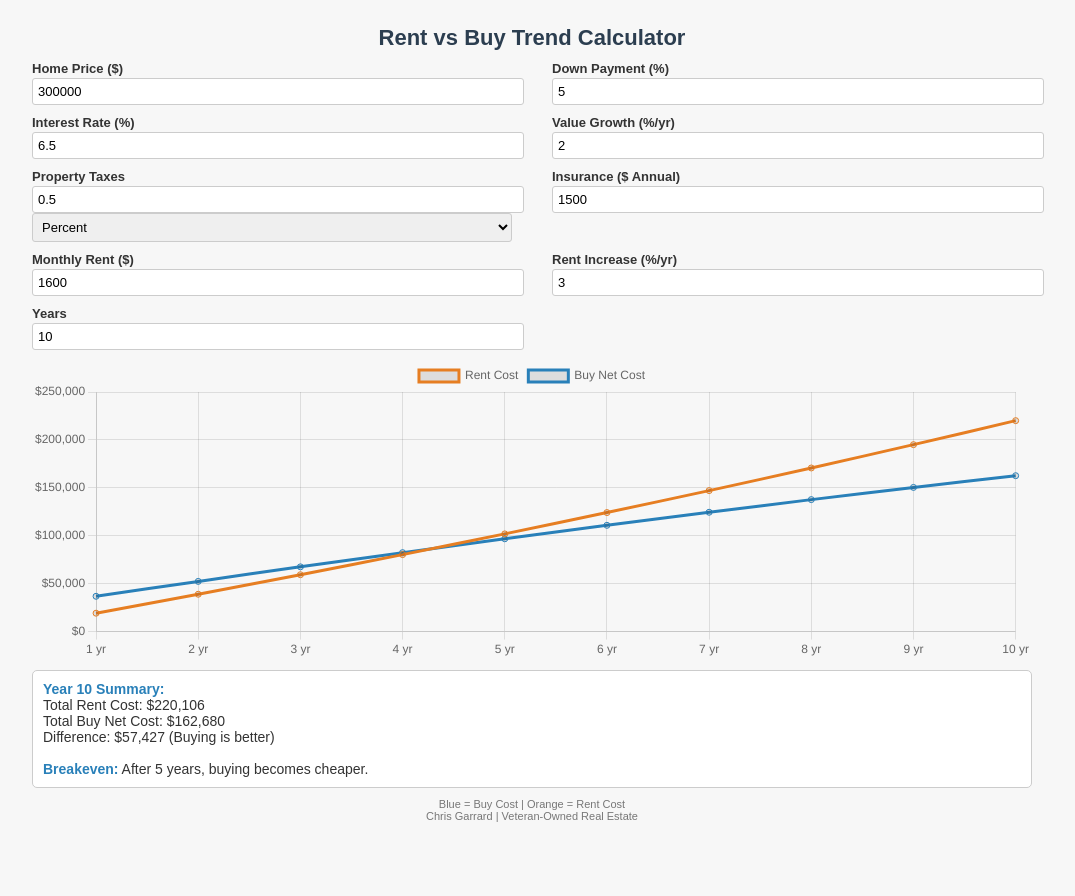
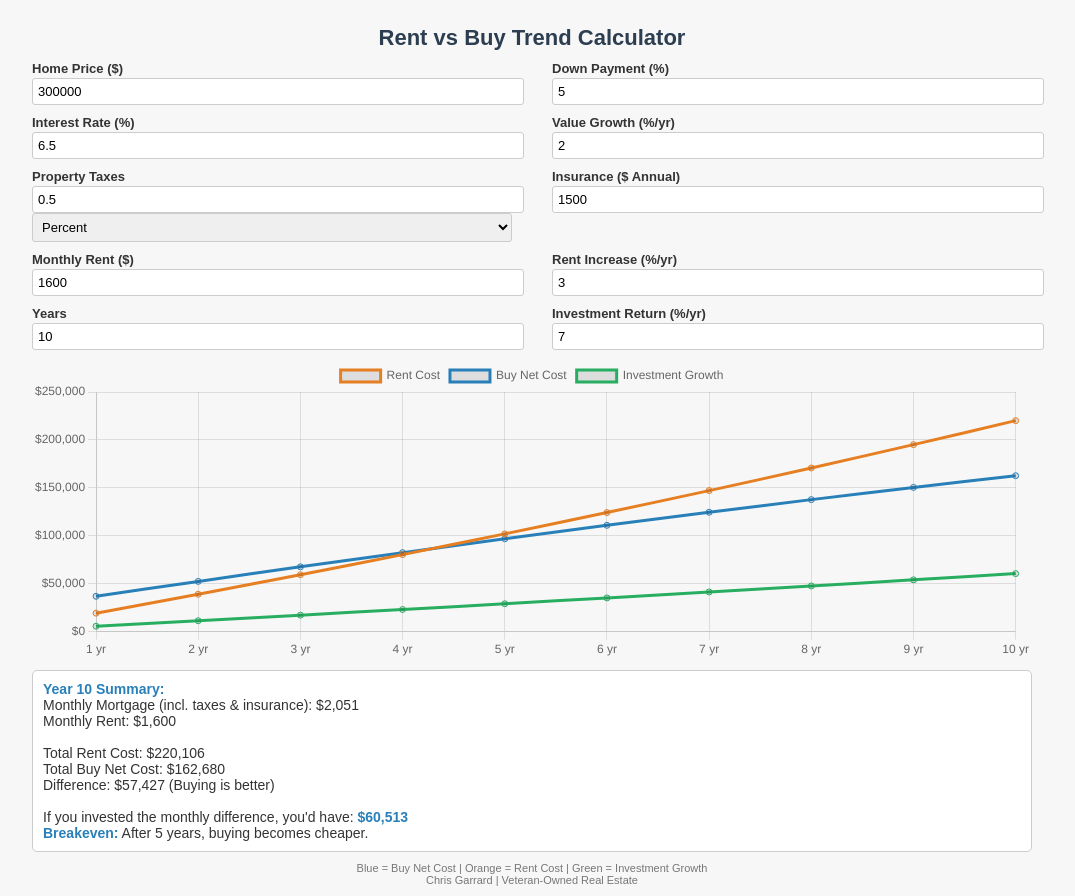
Before and after one commit to garrardrealty/rent-vs-buy, a plain HTML site: page index.html in a window 1280 px wide. Shown: the whole page, without its empty margins (108-1183 px from the left). Before the commit the page ends 832 px from the top, so only its background shows below. Drawn offline with nearby package versions, Linux system fonts and the light colour scheme.

Commit message:
Update index.html

```diff
--- a/index.html
+++ b/index.html
@@ -70,7 +70,7 @@
     <h1>Rent vs Buy Trend Calculator</h1>
 
     <div class="form-section">
-        <!-- Same inputs as before -->
+        <!-- Input Fields -->
         <div class="form-group">
             <label>Home Price ($)</label>
             <input type="number" id="homePrice" value="300000">
@@ -111,6 +111,10 @@
             <label>Years</label>
             <input type="number" id="years" value="10">
         </div>
+        <div class="form-group">
+            <label>Investment Return (%/yr)</label>
+            <input type="number" id="investmentReturn" value="7">
+        </div>
     </div>
 
     <canvas id="comparisonChart" width="100%"></canvas>
@@ -118,7 +122,7 @@
     <div class="summary" id="summary"></div>
 
     <footer>
-        Blue = Buy Cost | Orange = Rent Cost<br>
+        Blue = Buy Net Cost | Orange = Rent Cost | Green = Investment Growth<br>
         Chris Garrard | Veteran-Owned Real Estate
     </footer>
 
@@ -142,6 +146,8 @@
             let monthlyRent = getValue('monthlyRent');
             const rentIncrease = getValue('rentIncrease') / 100;
             const years = getValue('years');
+            const annualStockReturn = getValue('investmentReturn') / 100;
+            const stockReturnMonthly = Math.pow(1 + annualStockReturn, 1 / 12) - 1;
 
             const downPayment = homePrice * (downPaymentPercent / 100);
             const loanAmount = homePrice - downPayment;
@@ -154,9 +160,11 @@
             let rentPaid = 0;
             let homeValue = homePrice;
             let remainingLoan = loanAmount;
+            let futureStockValue = 0;
 
             let rentData = [];
             let buyData = [];
+            let investData = [];
             let labels = [];
 
             let breakevenYear = null;
@@ -173,8 +181,16 @@
 
                 const buyNetCost = downPayment + (totalMonthlyMortgage * i * 12) - cashAfterSale;
 
+                const monthlyDifference = totalMonthlyMortgage - (rentPaid / i / 12);
+                if (monthlyDifference > 0) {
+                    for (let m = 0; m < 12; m++) {
+                        futureStockValue = (futureStockValue + monthlyDifference) * (1 + stockReturnMonthly);
+                    }
+                }
+
                 rentData.push(rentPaid);
                 buyData.push(buyNetCost);
+                investData.push(futureStockValue);
                 labels.push(i + ' yr');
 
                 if (!breakevenYear && buyNetCost < rentPaid) {
@@ -182,24 +198,28 @@
                 }
             }
 
-            updateChart(labels, rentData, buyData);
+            updateChart(labels, rentData, buyData, investData);
 
-            const lastYear = years;
             const rentFinal = rentData[years - 1];
             const buyFinal = buyData[years - 1];
             const diff = Math.abs(rentFinal - buyFinal);
             const betterOption = (rentFinal < buyFinal) ? "Renting" : "Buying";
 
             document.getElementById('summary').innerHTML = `
-                <strong>Year ${lastYear} Summary:</strong><br>
+                <strong>Year ${years} Summary:</strong><br>
+                Monthly Mortgage (incl. taxes & insurance): $${formatNumber(totalMonthlyMortgage)}<br>
+                Monthly Rent: $${formatNumber(monthlyRent / Math.pow(1 + rentIncrease, years))}<br><br>
+
                 Total Rent Cost: $${formatNumber(rentFinal)}<br>
                 Total Buy Net Cost: $${formatNumber(buyFinal)}<br>
                 Difference: $${formatNumber(diff)} (${betterOption} is better)<br><br>
+
+                If you invested the monthly difference, you'd have: <strong>$${formatNumber(futureStockValue)}</strong><br>
                 ${breakevenYear ? `<strong>Breakeven:</strong> After ${breakevenYear} years, buying becomes cheaper.` : `<strong>No breakeven in ${years} years</strong>`}
             `;
         }
 
-        function updateChart(labels, rentData, buyData) {
+        function updateChart(labels, rentData, buyData, investData) {
             const ctx = document.getElementById('comparisonChart').getContext('2d');
             if (chart) chart.destroy();
 
@@ -219,6 +239,13 @@
                             label: 'Buy Net Cost',
                             data: buyData,
                             borderColor: '#2980b9',
+                            fill: false,
+                            tension: 0.3
+                        },
+                        {
+                            label: 'Investment Growth',
+                            data: investData,
+                            borderColor: '#27ae60',
                             fill: false,
                             tension: 0.3
                         }
```
